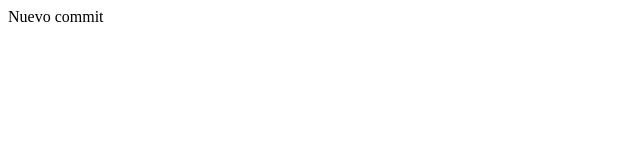
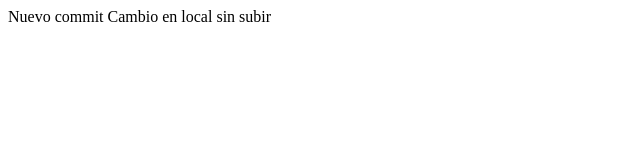
Before and after one commit to HarryT08/tallereisi, a plain HTML site: page index.html in a window 1280 px wide. Shown: the whole page, without its empty margins (0-640 px from the left). Drawn offline with Linux system fonts and the light colour scheme.

Commit message:
Cambio en local

```diff
--- a/index.html
+++ b/index.html
@@ -8,5 +8,6 @@
 </head>
 <body>
     Nuevo commit
+    Cambio en local sin subir
 </body>
 </html>
```
